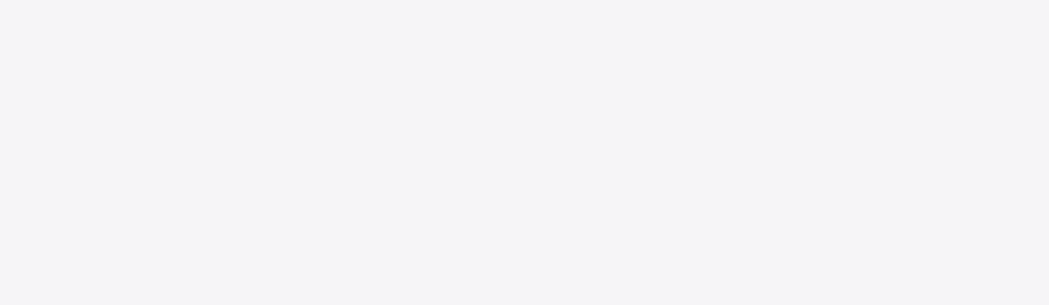
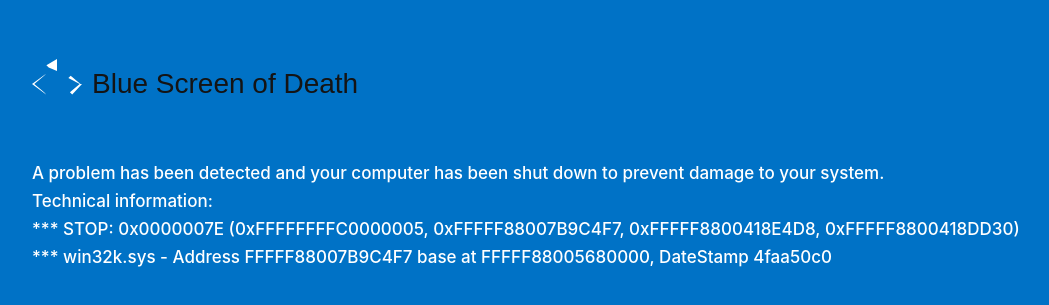
Before and after one commit to milkhunters/frontend2-hackathon-2023-1, a Vue app: page /license in a window 1280 px wide. Before the commit this address had no page. Shown: the part 235-540 px from the top of the page, without its empty margins (18-1067 px from the left). Built offline with nearby package versions, Linux system fonts and the light colour scheme.

Commit message:
add easter agg

```diff
--- /dev/null
+++ b/src/pages/DeathPage.vue
@@ -0,0 +1,51 @@
+<template>
+  <div class="blue-screen">
+    <div class="bsod-header">
+      <svg xmlns="http://www.w3.org/2000/svg" viewBox="0 0 512 512" width="50" height="50">
+        <path fill="#FFF" d="M147.6 364.8l-23.7-23.7L23.7 256l100.2-84.9 23.7-23.7L0 256zM256 23.7v100.2L171.1 87.4l-23.7-23.7L256 0zM496.3 256l-100.2-84.9-23.7 23.7L488.4 256l-100.2 84.9 23.7 23.7L512 256z"/>
+      </svg>
+      <h1>Blue Screen of Death</h1>
+    </div>
+    <div class="bsod-message">
+      <p>A problem has been detected and your computer has been shut down to prevent damage to your system.</p>
+      <p>Technical information:</p>
+      <p>*** STOP: 0x0000007E (0xFFFFFFFFC0000005, 0xFFFFF88007B9C4F7, 0xFFFFF8800418E4D8, 0xFFFFF8800418DD30)</p>
+      <p>*** win32k.sys - Address FFFFF88007B9C4F7 base at FFFFF88005680000, DateStamp 4faa50c0</p>
+    </div>
+  </div>
+</template>
+
+<style>
+.blue-screen {
+  display: flex;
+  flex-direction: column;
+  justify-content: center;
+  align-items: flex-start;
+  height: 100vh;
+  padding: 50px;
+  background-color: #0072c6;
+  color: white;
+  font-family: Arial, sans-serif;
+  font-size: 18px;
+}
+
+.bsod-header {
+  display: flex;
+  align-items: center;
+  margin-bottom: 50px;
+}
+
+.bsod-header svg {
+  fill: white;
+  margin-right: 10px;
+}
+
+.bsod-header h1 {
+  font-size: 28px;
+  margin: 0;
+}
+
+.bsod-message {
+  line-height: 1.5;
+}
+</style>
--- a/src/router.js
+++ b/src/router.js
@@ -3,6 +3,7 @@ import HomePage from "@/pages/HomePage.vue";
 import LoginPage from "@/pages/LoginPage.vue";
 import ProfilePage from "@/pages/ProfilePage.vue";
 import ChatPage from "@/pages/ChatPage.vue";
+import DeathPage from "@/pages/DeathPage.vue";
 
 const router = createRouter({
   history: createWebHistory(import.meta.env.BASE_URL),
@@ -26,6 +27,11 @@ const router = createRouter({
       path: "/chat",
       name: "chat",
       component: ChatPage,
+    },
+    {
+      path: "/license",
+      name: "death",
+      component: DeathPage,
     }
   ],
 });
```
